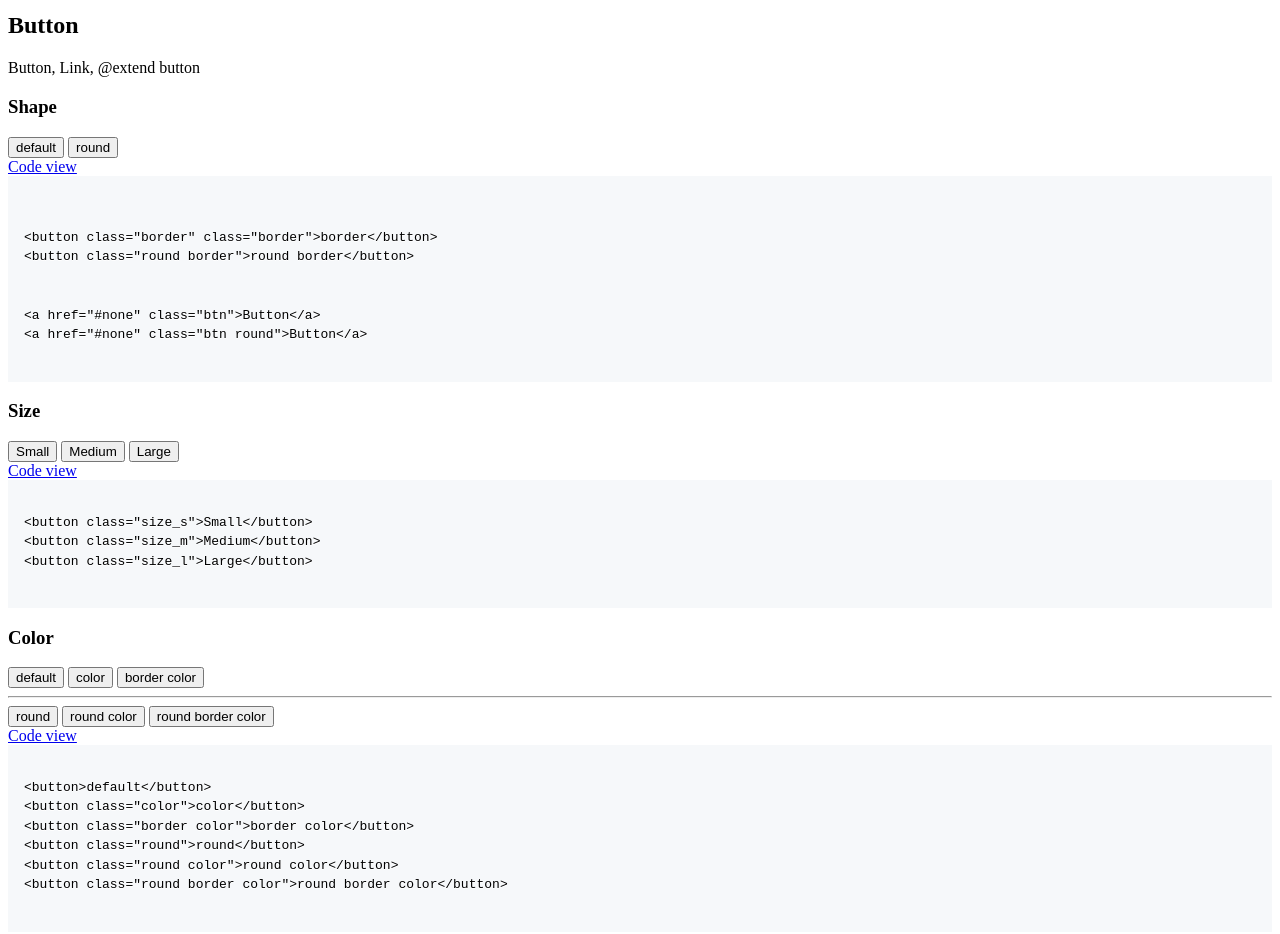
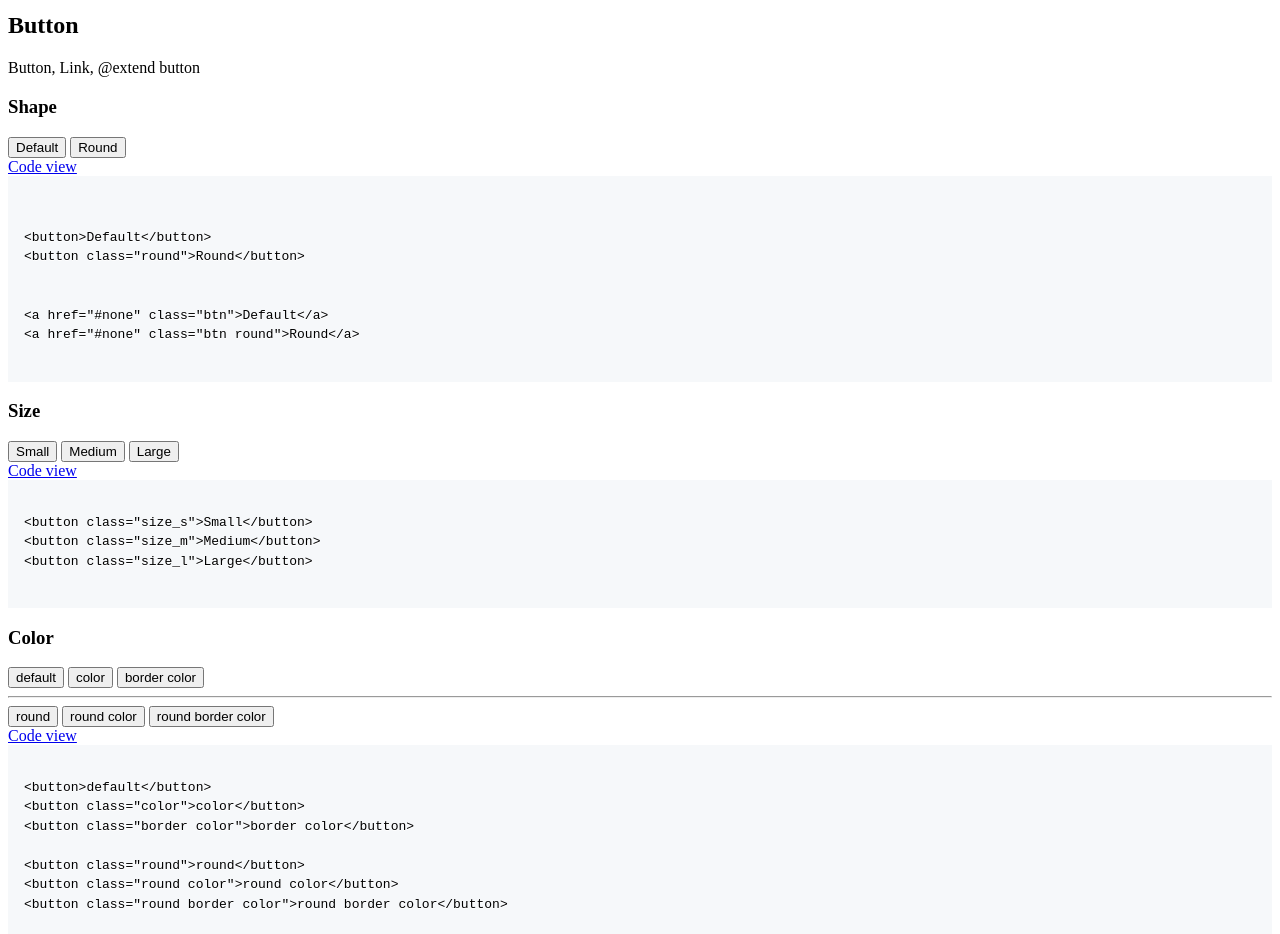
Before and after one commit to code-sign/component, a website with bundled scripts: page index.html in a window 1280 px wide. Shown: the part 3200-4134 px from the top of the page. Built offline with nearby package versions, Linux system fonts and the light colour scheme.

Commit message:
edit button system

```diff
--- a/index.html
+++ b/index.html
@@ -233,8 +233,8 @@ $speed : .3s;
 
             <div class="ui_group">
                 <h3 class="ui_tit3">Shape</h3>
-                <button>default</button>
-                <button class="round">round</button>
+                <button>Default</button>
+                <button class="round">Round</button>
                 <!-- <hr>
                 <a href="#none" class="btn">Button</a>
                 <a href="#none" class="btn border">Button</a>
@@ -252,12 +252,12 @@ $speed : .3s;
 <pre class="language-html">
 <code><xmp>
 <!-- button tag -->
-<button class="border" class="border">border</button>
-<button class="round border">round border</button>
+<button>Default</button>
+<button class="round">Round</button>
 
 <!-- a tag / class with 'btn' , extend button style -->
-<a href="#none" class="btn">Button</a>
-<a href="#none" class="btn round">Button</a>
+<a href="#none" class="btn">Default</a>
+<a href="#none" class="btn round">Round</a>
 </xmp></code>
 </pre>
 <!--// prism -->
@@ -316,6 +316,7 @@ $speed : .3s;
 <button>default</button>
 <button class="color">color</button>
 <button class="border color">border color</button>
+
 <button class="round">round</button>
 <button class="round color">round color</button>
 <button class="round border color">round border color</button>
```
Also changed, not shown: dist/index.html, 1 other file.
